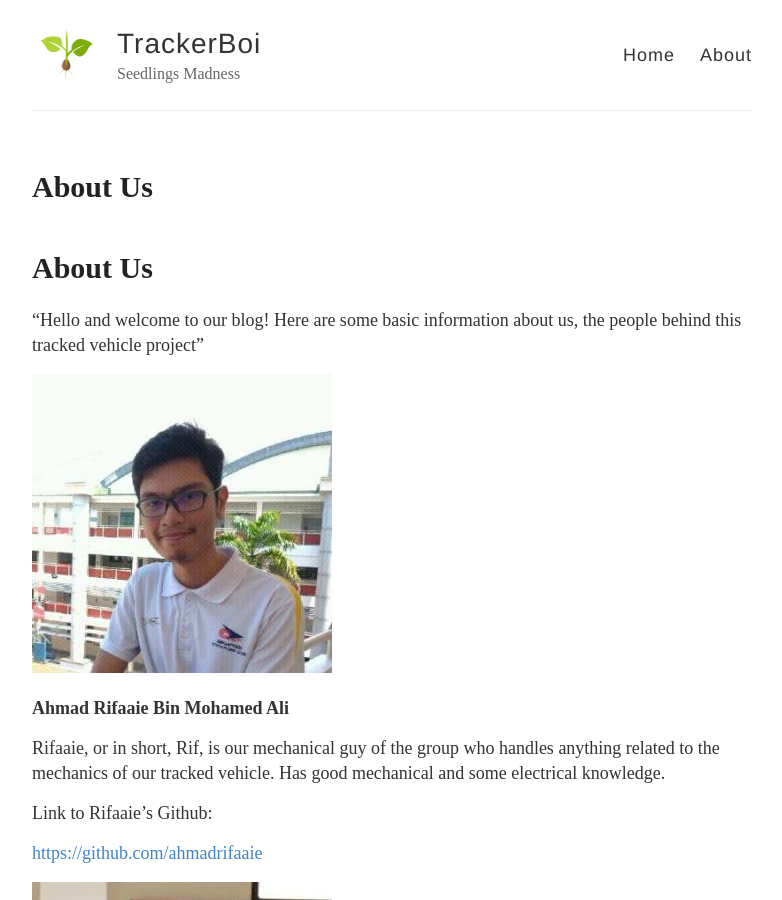
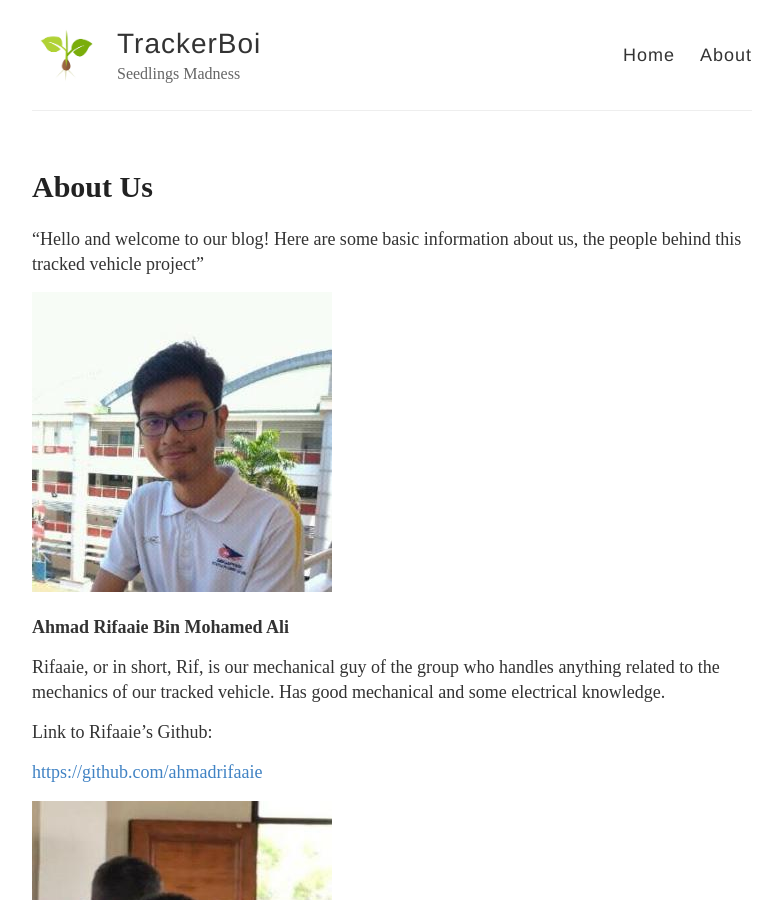
Before and after one commit to Jasperabez/TrackerBoi, a Jekyll site: the page built from _posts/2019-11-12-About-Us.md, in a window 1280 px wide and 900 px high. Shown: the whole window, without its empty margins (248-1030 px from the left). Built offline with Jekyll 4.4.1, drawn with Linux system fonts in a browser that asks for light colours; our own code applies the rules of GitHub Pages for plain Markdown files.

Commit message:
removed title

```diff
--- a/_posts/2019-11-12-About-Us.md
+++ b/_posts/2019-11-12-About-Us.md
@@ -1,9 +1,6 @@
-# About Us
 "Hello and welcome to our blog! Here are some basic information about us, the people behind this tracked vehicle project"
 
-
 ![](../images/rifaaie.jpg)
-
 
 **Ahmad Rifaaie Bin Mohamed Ali**
 
@@ -13,9 +10,7 @@ Link to Rifaaie's Github:
 
 <a href="https://github.com/ahmadrifaaie">https://github.com/ahmadrifaaie
 
-
 ![](../images/hans.jpg)
-
 
 **Hans Delano**
 
@@ -25,9 +20,7 @@ Link to Hans' Github:
 
 <a href="https://github.com/hanscau">https://github.com/hanscau
 
-
 ![](../images/jabez.jpg)
-
 
 **Jabez Tho Ngee Qi**
 
@@ -37,9 +30,7 @@ Link to Jabez's Github:
 
 <a href="https://github.com/Jasperabez">https://github.com/Jasperabez
 
-
 ![](../images/weijuin.jpg)
-
 
 **Lee Wei Juin**
 
```
